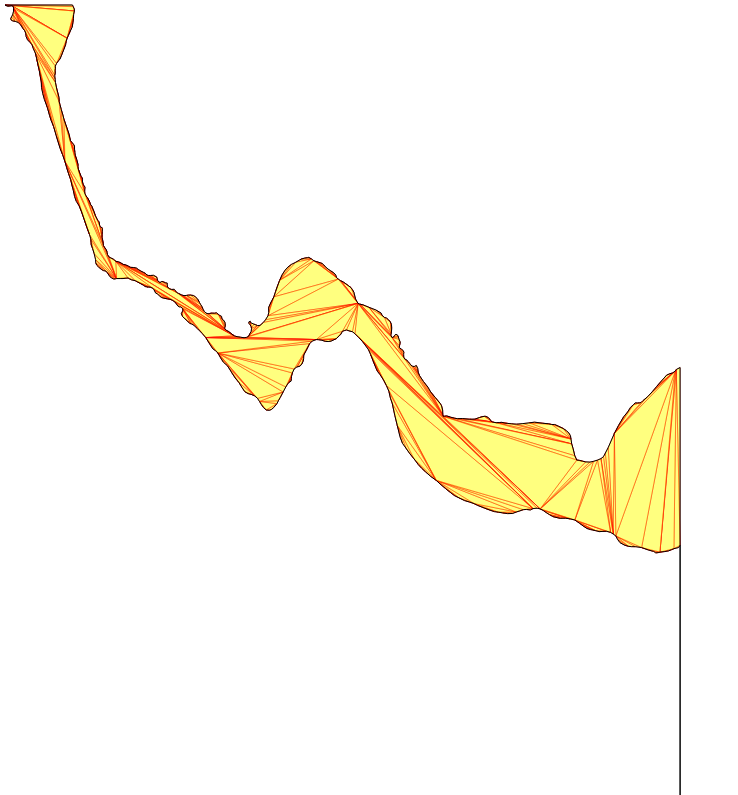
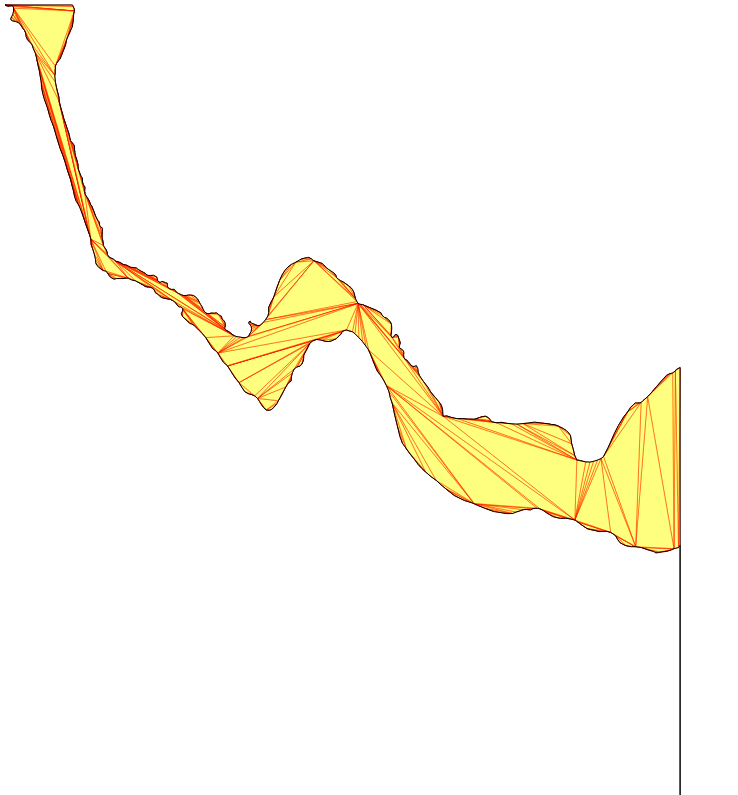
Before and after one commit to mapbox/earcut, a website: page viz/index.html in a window 1280 px wide. Shown: the whole page, without its empty margins (0-738 px from the left). Drawn offline with Linux system fonts and the light colour scheme.

Commit message:
more robust triangulation; eliminate colinear points

```diff
--- a/src/earcut.js
+++ b/src/earcut.js
@@ -14,36 +14,38 @@ function earcut(points) {
         sum += (points[i][0] - points[j][0]) * (points[i][1] + points[j][1]);
     }
 
-    // eliminate vertically or horizontally colinear points (clipping-induced)
-    var node = last;
-    do {
-        var next = node.next;
-        if (equals(node.p, next.p) || clipped(node.p, next.p, next.next.p)) {
-            node.next = next.next;
-            next.next.prev = node;
-            if (next === last) break;
-            continue;
-        }
-        node = next;
-    } while (node !== last);
+    last = filterPoints(last);
 
     var triangles = [],
-        clockwise = sum < 0;
+        ccw = sum < 0;
 
-    earcutLinked(node, clockwise, triangles);
+    earcutLinked(last, ccw, triangles);
 
     return triangles;
 }
 
-function clipped(p1, p2, p3) {
-    return (p1[0] === p2[0] && p2[0] === p3[0]) || (p1[1] === p2[1] && p2[1] === p3[1]);
+function filterPoints(start) {
+    // eliminate colinear or duplicate points
+    var node = start;
+    do {
+        var next = node.next;
+        if (equals(node.p, next.p) || orient(node.p, next.p, next.next.p) === 0) {
+            node.next = next.next;
+            next.next.prev = node;
+            if (next === start) return next.next;
+            continue;
+        }
+        node = next;
+    } while (node !== start);
+
+    return start;
 }
 
 function equals(p1, p2) {
     return p1[0] === p2[0] && p1[1] === p2[1];
 }
 
-function earcutLinked(ear, clockwise, triangles) {
+function earcutLinked(ear, ccw, triangles) {
     var stop = ear,
         prev, next;
 
@@ -52,7 +54,7 @@ function earcutLinked(ear, clockwise, triangles) {
         prev = ear.prev;
         next = ear.next;
 
-        if (isEar(ear, clockwise)) {
+        if (isEar(ear, ccw)) {
             triangles.push(prev.p, ear.p, next.p);
             next.prev = prev;
             prev.next = next;
@@ -62,14 +64,14 @@ function earcutLinked(ear, clockwise, triangles) {
 
         if (ear.next.next === stop) {
             // if we can't find valid ears anymore, split remaining polygon into two
-            splitEarcut(ear, clockwise, triangles);
+            splitEarcut(ear, ccw, triangles);
             break;
         }
     }
 }
 
 // iterate through points to check if there's a reflex point inside a potential ear
-function isEar(ear, clockwise) {
+function isEar(ear, ccw) {
 
     var a = ear.prev.p,
         b = ear.p,
@@ -83,9 +85,9 @@ function isEar(ear, clockwise) {
         cbd = cx * by - cy * bx,
         A = abd - acd - cbd;
 
-    if (clockwise !== (A > 0)) return false; // reflex
+    if (ccw !== (A > 0)) return false; // reflex
 
-    var sign = clockwise ? 1 : -1,
+    var sign = ccw ? 1 : -1,
         node = ear.next.next,
         cay = cy - ay,
         acx = ax - cx,
@@ -129,57 +131,46 @@ function insertNode(point, last) {
     return node;
 }
 
-function splitEarcut(start, clockwise, triangles) {
+function splitEarcut(start, ccw, triangles) {
 
     // find a valid diagonal that divides the polygon into two
-    var a = start,
-        split, b;
+    var a = start;
     do {
-        b = a.next.next;
+        var b = a.next.next;
         while (b !== a.prev) {
-            if (middleInside(start, a.p, b.p) && !intersectsPolygon(start, a.p, b.p)) {
-                splitEarcutByDiag(a, b, clockwise, triangles);
+            if (!intersectsPolygon(start, a.p, b.p) && locallyInside(a, b, ccw) && locallyInside(b, a, ccw) &&
+                    middleInside(start, a.p, b.p)) {
+                splitEarcutByDiag(a, b, ccw, triangles);
                 return;
             }
             b = b.next;
         }
-        if (split) break;
         a = a.next;
     } while (a !== start);
 }
 
-function splitEarcutByDiag(a, b, clockwise, triangles) {
+function splitEarcutByDiag(a, b, ccw, triangles) {
+    var a2 = {p: a.p, prev: null, next: null},
+        b2 = {p: b.p, prev: null, next: null},
+        an = a.next,
+        bp = b.prev;
+
     // split the polygon vertices circular doubly-linked linked list into two
-    var a2 = {
-        p: a.p,
-        prev: null,
-        next: null
-    };
-    var b2 = {
-        p: b.p,
-        prev: null,
-        next: null
-    };
-
-    var an = a.next;
-    var bp = b.prev;
-
     a.next = b;
     b.prev = a;
 
     a2.next = an;
+    an.prev = a2;
+
+    b2.next = a2;
     a2.prev = b2;
 
-    b2.next = a2;
+    bp.next = b2;
     b2.prev = bp;
 
-    an.prev = a2;
-
-    bp.next = b2;
-
     // run earcut on each half
-    earcutLinked(a, clockwise, triangles);
-    earcutLinked(a2, clockwise, triangles);
+    earcutLinked(a, ccw, triangles);
+    earcutLinked(a2, ccw, triangles);
 }
 
 function orient(p, q, r) {
@@ -205,6 +196,13 @@ function intersectsPolygon(start, a, b) {
     return false;
 }
 
+function locallyInside(a, b, ccw) {
+    var sign = ccw ? -1 : 1;
+    return orient(a.prev.p, a.p, a.next.p) === sign ?
+        orient(a.p, b.p, a.next.p) !== sign && orient(a.p, a.prev.p, b.p) !== sign :
+        orient(a.p, b.p, a.prev.p) === sign || orient(a.p, a.next.p, b.p) === sign;
+}
+
 function middleInside(start, a, b) {
     var node = start,
         inside = false,
```
Also changed, not shown: viz/index.html (+1 -1 lines).
